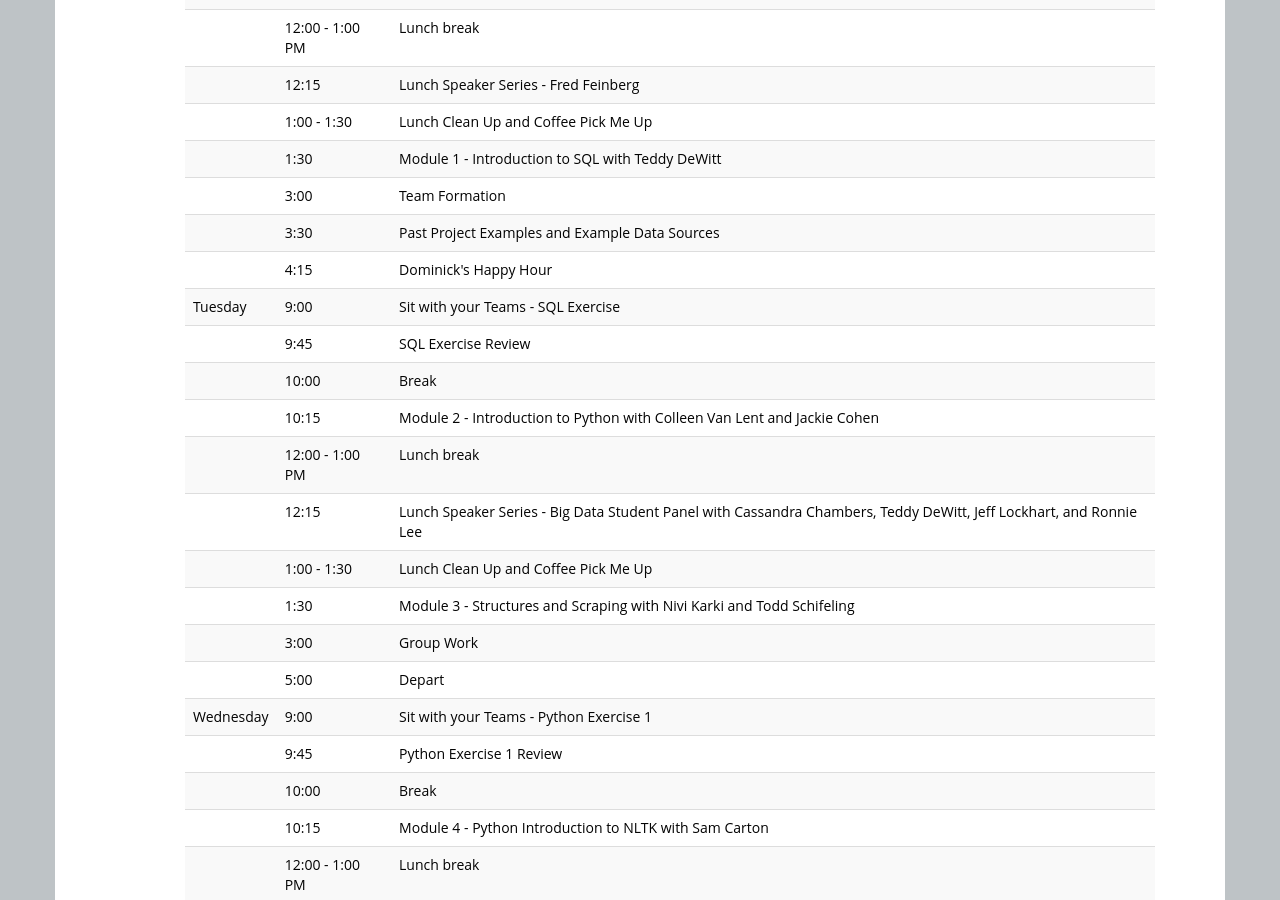
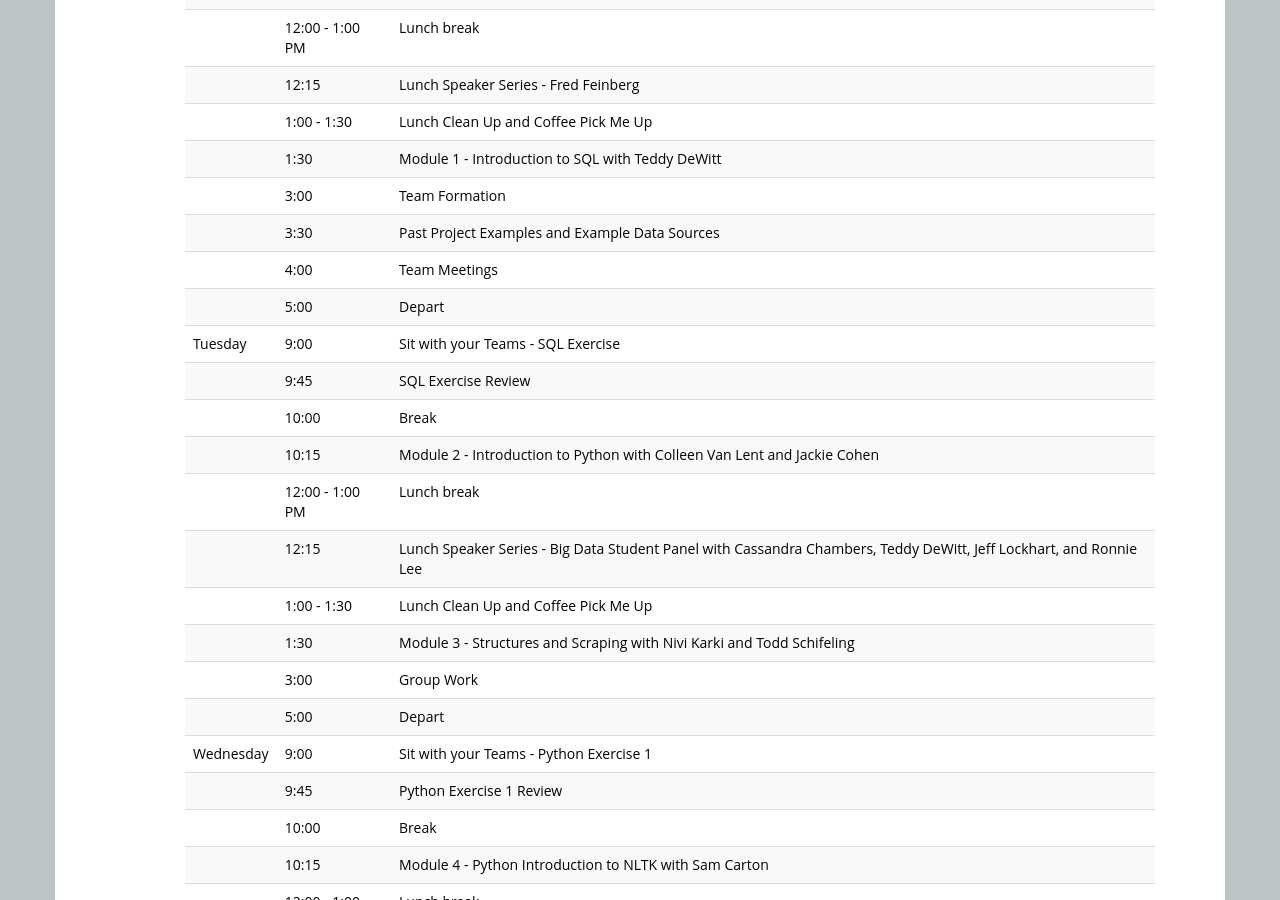
Before and after one commit to ICOSBigDataCamp/2018-summer-camp, a Jekyll site: the page built from index.html, in a window 1280 px wide and 900 px high, scrolled down 1024 px. Built offline with Jekyll 4.4.1, drawn with Linux system fonts in a browser that asks for light colours.

Commit message:
Update index.html

```diff
--- a/index.html
+++ b/index.html
@@ -142,7 +142,8 @@
     <!--  (Main slides: <a href="slides/SQL Final 2016-05-10.pdf">pdf</a>, slides on joins: <a href="slides/JOINS -  An Overview.pdf">pdf</a>)</td> </tr> -->
   <tr> <td></td>       <td>3:00</td>    <td>Team Formation</td> </tr>
   <tr> <td></td>       <td>3:30</td>    <td>Past Project Examples and Example Data Sources</td> </tr>
-  <tr> <td></td>       <td>4:15</td>    <td>Dominick's Happy Hour</td> </tr>
+  <tr> <td></td>       <td>4:00</td>    <td>Team Meetings</td> </tr>
+  <tr> <td></td>       <td>5:00</td>    <td>Depart</td> </tr>
   <tr> <td>Tuesday</td><td>9:00</td>    <td>Sit with your Teams - SQL Exercise </td> </tr>
   <tr> <td></td>       <td>9:45</td>    <td>SQL Exercise Review</td> </tr>
   <tr> <td></td>       <td>10:00</td>   <td>Break</td> </tr>
```
